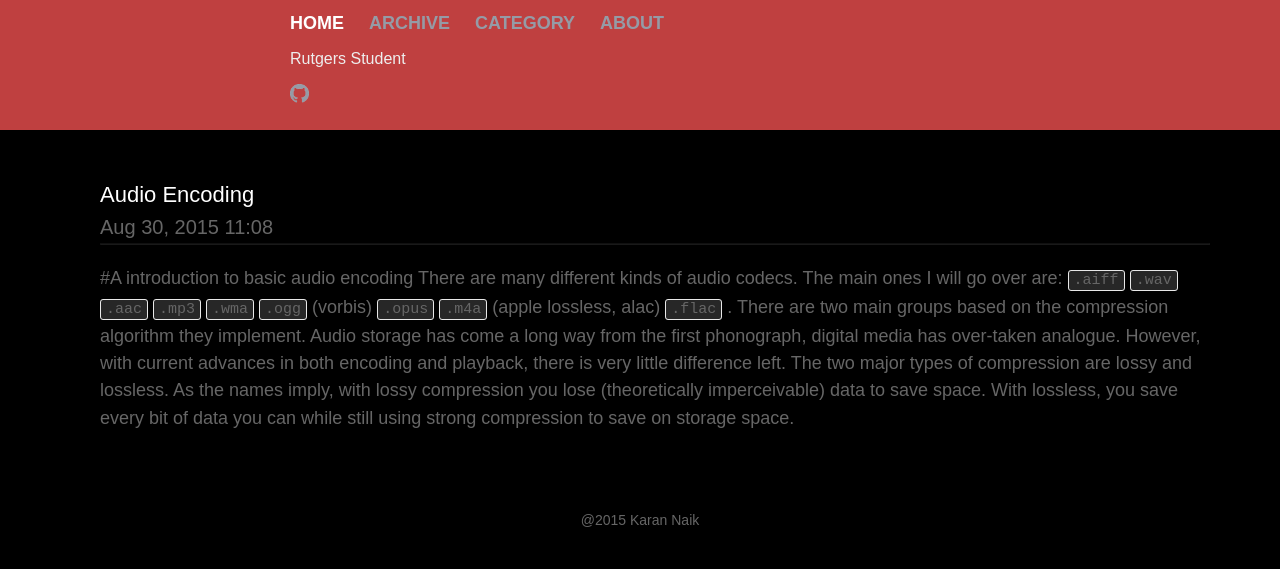
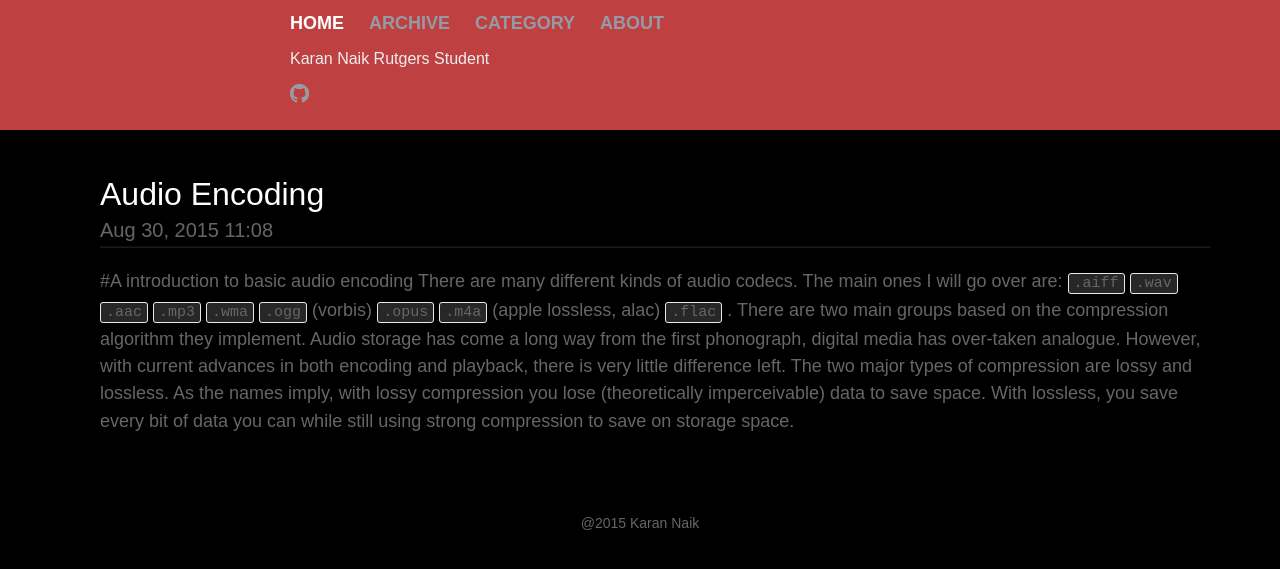
Before and after one commit to knaik/knaik.github.io, a Jekyll site: the page built from index.html, in a window 1280 px wide. Shown: the top 569 px of the page. Built offline with Jekyll 4.4.1, drawn with Linux system fonts in a browser that asks for light colours.

Commit message:
fix visibility

```diff
--- a/_config.yml
+++ b/_config.yml
@@ -1,6 +1,6 @@
 # Site settings
 title: Karan Naik's Blog
-motto: Rutgers Student
+motto: Karan Naik  Rutgers Student
 email: kn172 at rutgers.edu
 description: > # this means to ignore newlines until "baseurl:"
   Write an awesome description for your new site here. You can edit this
--- a/_sass/_layout.scss
+++ b/_sass/_layout.scss
@@ -112,7 +112,7 @@ li {
 }
 
 .post-link{
-	font-size: 22px;
+	font-size: 32px;
 }
 
 .post-meta {
```
